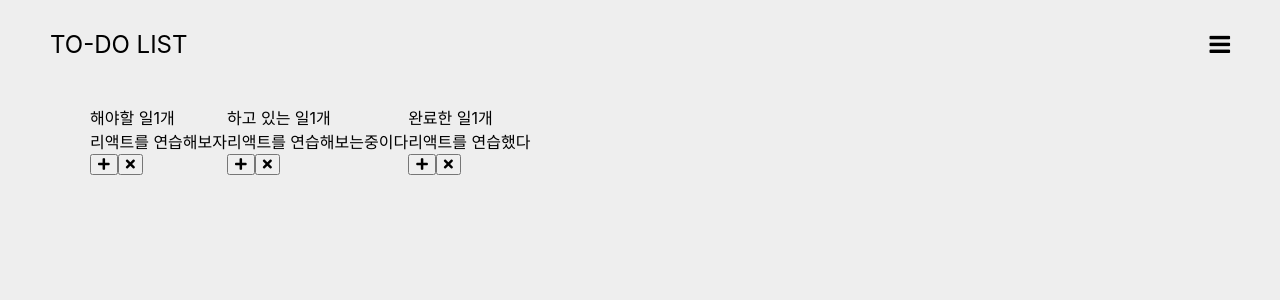
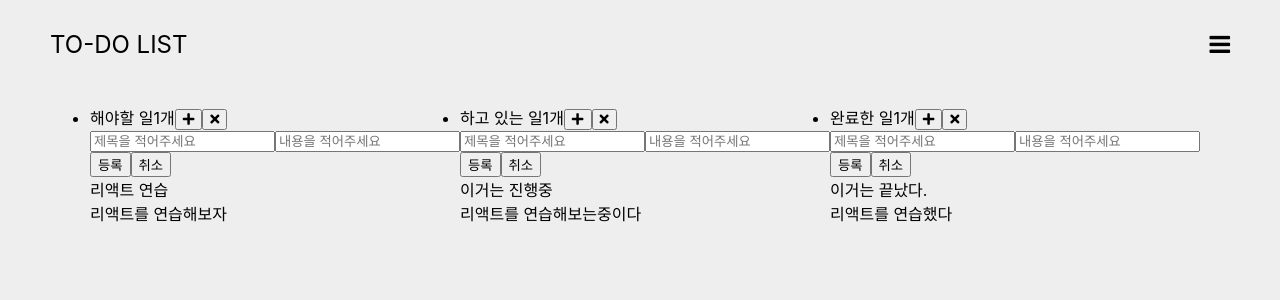
Before and after one commit to codesquad-members-2021/todo-list, a React (Create React App) app in the folder FE/: page / in a window 1280 px wide. Shown: the top 300 px of the page. Built offline with nearby package versions, Linux system fonts and the light colour scheme; the HTML template or start-up script is replaced by a standard one.

Commit message:
[Add]: 각 Columns 구조 설계

```diff
--- a/FE/src/components/TodoList/Columns.jsx
+++ b/FE/src/components/TodoList/Columns.jsx
@@ -2,30 +2,38 @@ import React, {useState} from 'react';
 import {ColumnHeader, ColumnContainer} from './columnStyle'
 import {ColumnTitle, ColumnIcon} from '../atoms/ColumnHeader'
 import Card from '../atoms/Card'
+import Form from './Form'
 
 
 const Column = ({data:{columns}, changeColumns}) => {
     const [initialColumns, setColumn] = useState(columns);
-
+    // 현재 true값 false값으로 변경해주어야함
+    const [isClicked, setIsClicked] = useState(true);
     // const toggleCard = () => {
 
     // }
-
     const columnLists = initialColumns.map(({id, title, cards}) => (
-        <div key={id}>
+        <li key={id}>
+        <header>
         <span>{title}</span>
         <span>{cards.length}개</span>
-        <div>{cards[0].title, cards[0].content}</div>
-        <button><i className="fas fa-plus"></i></button>
+        <button onclick><i className="fas fa-plus"></i></button>
         <button><i className="fas fa-times"></i></button>
+        </header>
+
+        <div>
+        <Form isClicked={isClicked}/>
+        <div>{cards[0].title}</div>
+        <div>{cards[0].content}</div>
+        {/* <Card cardData /> */}
         </div>
-
-// <Card change={change} />
+        </li>
 ))
 
     return (
         <ColumnContainer>
         {columnLists}
+
         </ColumnContainer>
     )
 }
```
